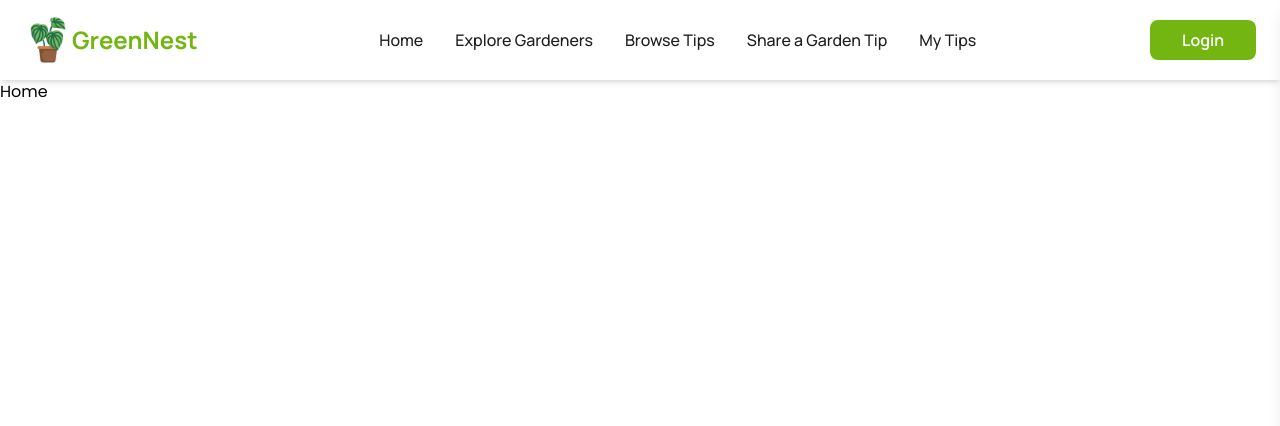
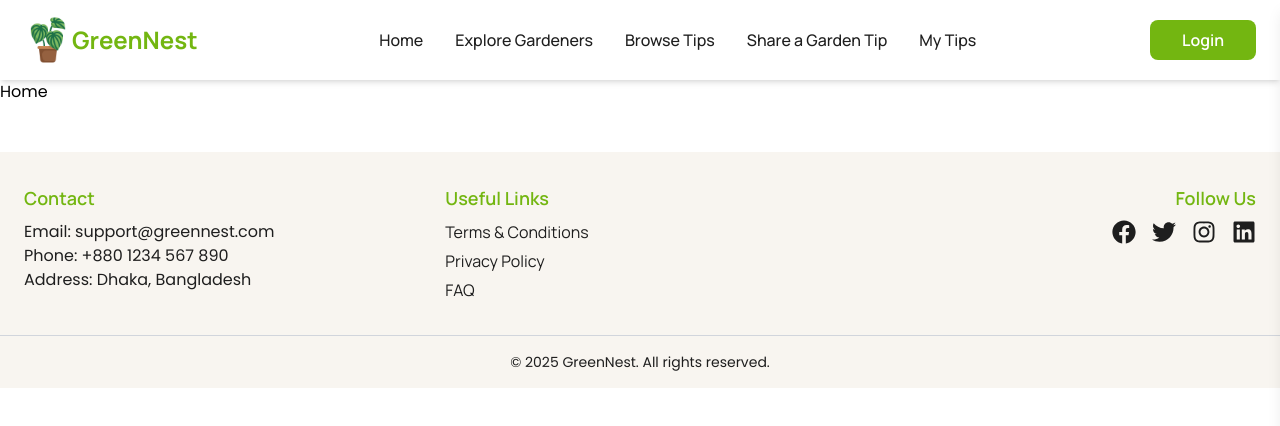
Before and after one commit to dev-rktanvir/gardennest-client, a React (Vite) app: page / in a window 1280 px wide. Shown: the top 426 px of the page. Built offline with nearby package versions, Linux system fonts and the light colour scheme.

Commit message:
complete footer

```diff
--- /dev/null
+++ b/src/Components/Footer/Footer.jsx
@@ -0,0 +1,67 @@
+import React from "react";
+import { FaFacebook, FaTwitter, FaInstagram, FaLinkedin } from "react-icons/fa";
+
+const Footer = () => {
+    return (
+        <footer className="bg-base-200 text-secondary mt-12">
+            <div className="max-w-7xl mx-auto px-6 py-8 grid grid-cols-1 md:grid-cols-3 gap-8 text-center md:text-left">
+
+                {/* Contact Info */}
+                <div>
+                    <h3 className="text-lg font-semibold text-primary mb-2">Contact</h3>
+                    <p>Email: support@greennest.com</p>
+                    <p>Phone: +880 1234 567 890</p>
+                    <p>Address: Dhaka, Bangladesh</p>
+                </div>
+
+                {/* Terms & Policies */}
+                <div>
+                    <h3 className="text-lg font-semibold text-primary mb-2">Useful Links</h3>
+                    <ul className="space-y-1">
+                        <li>
+                            <a href="/terms" className="hover:text-primary transition">
+                                Terms & Conditions
+                            </a>
+                        </li>
+                        <li>
+                            <a href="/privacy" className="hover:text-primary transition">
+                                Privacy Policy
+                            </a>
+                        </li>
+                        <li>
+                            <a href="/faq" className="hover:text-primary transition">
+                                FAQ
+                            </a>
+                        </li>
+                    </ul>
+                </div>
+
+                {/* Social Links */}
+                <div className="md:text-end">
+                    <h3 className="text-lg font-semibold text-primary mb-2">Follow Us</h3>
+                    <div className="flex justify-center md:justify-end gap-4 text-2xl">
+                        <a href="https://facebook.com" target="_blank" rel="noreferrer" className="hover:text-primary transition">
+                            <FaFacebook />
+                        </a>
+                        <a href="https://twitter.com" target="_blank" rel="noreferrer" className="hover:text-primary transition">
+                            <FaTwitter />
+                        </a>
+                        <a href="https://instagram.com" target="_blank" rel="noreferrer" className="hover:text-primary transition">
+                            <FaInstagram />
+                        </a>
+                        <a href="https://linkedin.com" target="_blank" rel="noreferrer" className="hover:text-primary transition">
+                            <FaLinkedin />
+                        </a>
+                    </div>
+                </div>
+            </div>
+
+            {/* Bottom Bar */}
+            <div className="border-t border-gray-300 text-center py-4 text-sm">
+                © {new Date().getFullYear()} GreenNest. All rights reserved.
+            </div>
+        </footer>
+    );
+};
+
+export default Footer;
--- a/src/Layouts/MainLayout/MainLayout.jsx
+++ b/src/Layouts/MainLayout/MainLayout.jsx
@@ -1,6 +1,7 @@
 import React from 'react';
 import { Outlet } from 'react-router';
 import Navbar from '../../Components/Navbar/Navbar';
+import Footer from '../../Components/Footer/Footer';
 
 const MainLayout = () => {
     return (
@@ -11,7 +12,9 @@ const MainLayout = () => {
             <main>
                 <Outlet></Outlet>
             </main>
-            <footer></footer>
+            <footer>
+                <Footer></Footer>
+            </footer>
         </div>
     );
 };
```
